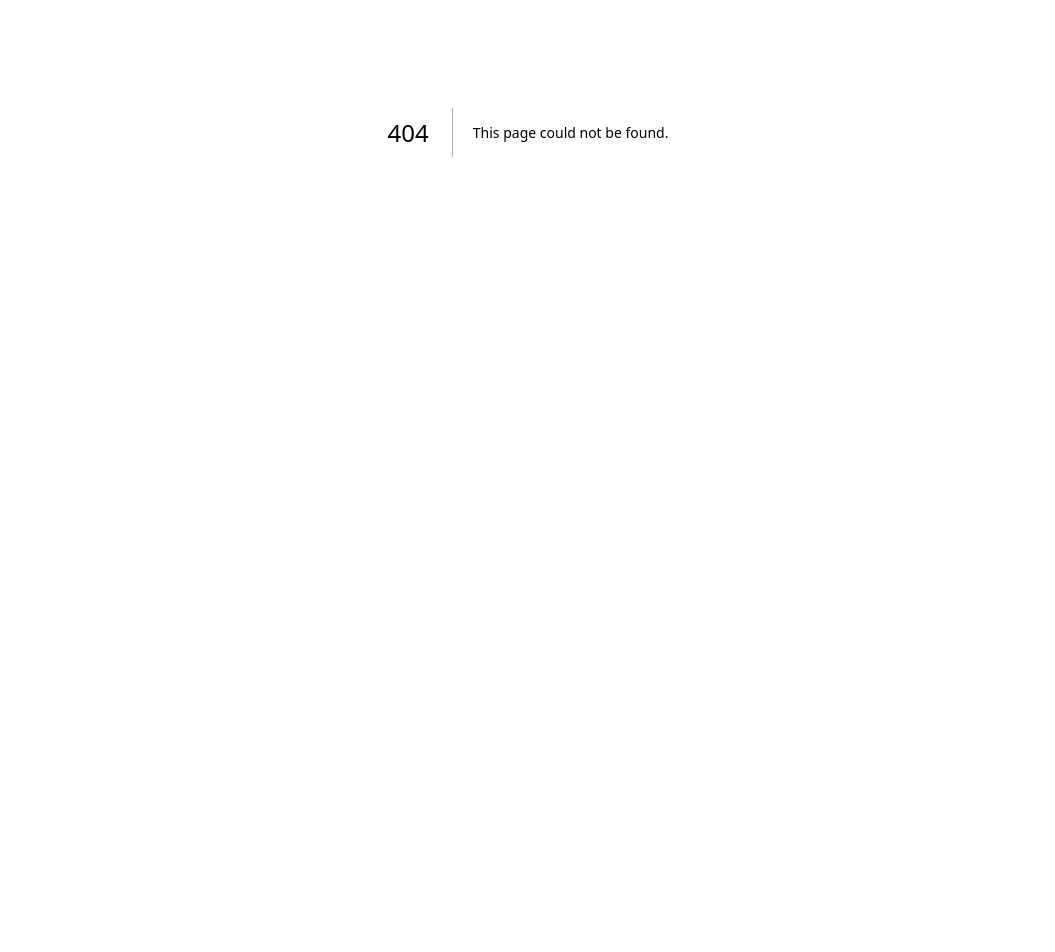
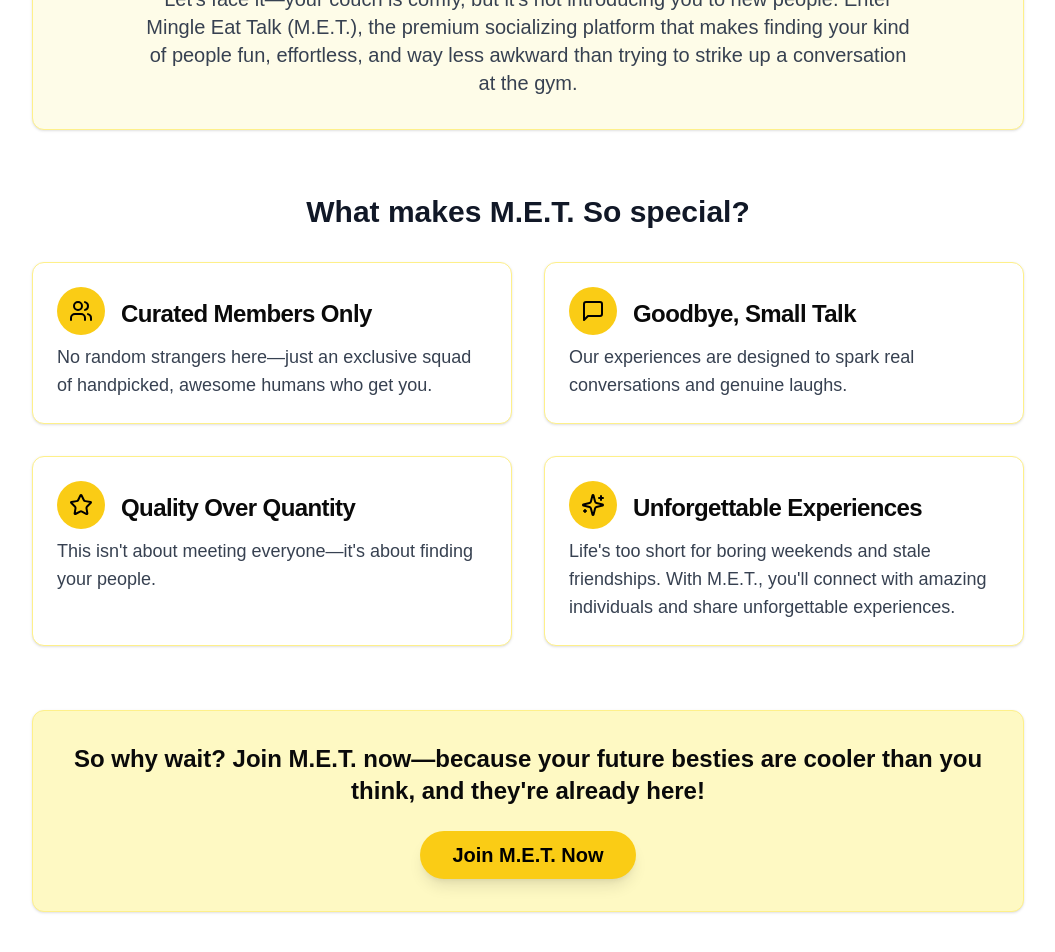
Before and after one commit to GeniusPlums/silver-octo-spoon, a Next.js app: page /why-join in a window 1280 px wide. Before the commit this address had no page. Shown: the part 268-1220 px from the top of the page, without its empty margins (112-1167 px from the left). Before the commit the page ends 800 px from the top, so only its background shows below. Built offline with nearby package versions, Linux system fonts and the light colour scheme.

Commit message:
galti se mistake

```diff
--- a/src/app/landing-page/page.tsx
+++ b/src/app/landing-page/page.tsx
@@ -280,7 +280,7 @@ const Footer: React.FC = () => {
             <ul className="space-y-2">
               <li><Link href="/about-us" className="text-gray-700 hover:text-black">About Us</Link></li>
               <li><Link href="/how-it-works" className="text-gray-700 hover:text-black">How It Works</Link></li>
-              <li><Link href="/why-mingle-eat-talk" className="text-gray-700 hover:text-black">Why Mingle Eat Talk</Link></li>
+              <li><Link href="/why-join" className="text-gray-700 hover:text-black">Why Mingle Eat Talk</Link></li>
             </ul>
           </div>
           <div>
--- /dev/null
+++ b/src/app/why-join/page.tsx
@@ -0,0 +1,61 @@
+import { Button } from "@/components/ui/button"
+import { Card, CardContent, CardHeader, CardTitle } from "@/components/ui/card"
+import { Users, MessageSquare, Star, Sparkles } from 'lucide-react'
+
+export default function WhyJoin() {
+  const features = [
+    { title: "Curated Members Only", description: "No random strangers here—just an exclusive squad of handpicked, awesome humans who get you.", icon: Users },
+    { title: "Goodbye, Small Talk", description: "Our experiences are designed to spark real conversations and genuine laughs.", icon: MessageSquare },
+    { title: "Quality Over Quantity", description: "This isn't about meeting everyone—it's about finding your people.", icon: Star },
+    { title: "Unforgettable Experiences", description: "Life's too short for boring weekends and stale friendships. With M.E.T., you'll connect with amazing individuals and share unforgettable experiences.", icon: Sparkles },
+  ]
+
+  return (
+    <div className="container mx-auto px-4 py-16 max-w-5xl text-gray-900">
+      <h1 className="text-5xl font-bold text-center mb-12">Why Join M.E.T.?</h1>
+      <div className="space-y-16">
+        <Card className="bg-yellow-50 border-yellow-200">
+          <CardContent className="p-8 text-center">
+            <h2 className="text-3xl font-semibold mb-6">Because making friends as an adult shouldn&apos;t be this hard!</h2>
+            <p className="text-xl text-gray-700 max-w-3xl mx-auto">
+              Let&apos;s face it—your couch is comfy, but it&apos;s not introducing you to new people. Enter Mingle Eat Talk (M.E.T.), the premium socializing platform that makes finding your kind of people fun, effortless, and way less awkward than trying to strike up a conversation at the gym.
+            </p>
+          </CardContent>
+        </Card>
+
+        <section>
+          <h2 className="text-3xl font-semibold mb-8 text-center">What makes M.E.T. So special?</h2>
+          <div className="grid md:grid-cols-2 gap-8">
+            {features.map((feature, index) => (
+              <Card key={index} className="border-yellow-200 hover:shadow-lg transition-shadow duration-300">
+                <CardHeader className="flex flex-row items-center space-x-4 pb-2">
+                  <div className="bg-yellow-400 text-black rounded-full p-3">
+                    <feature.icon size={24} />
+                  </div>
+                  <CardTitle className="text-2xl">{feature.title}</CardTitle>
+                </CardHeader>
+                <CardContent>
+                  <p className="text-gray-700 text-lg">{feature.description}</p>
+                </CardContent>
+              </Card>
+            ))}
+          </div>
+        </section>
+
+        <Card className="bg-yellow-100 border-yellow-200">
+          <CardContent className="p-8 text-center space-y-6">
+            <p className="text-2xl font-semibold">
+              So why wait? Join M.E.T. now—because your future besties are cooler than you think, and they&apos;re already here!
+            </p>
+            <Button
+              size="lg"
+              className="font-semibold bg-yellow-400 text-black px-8 py-6 text-xl rounded-full hover:bg-yellow-500 transition duration-300 shadow-lg hover:shadow-xl"
+            >
+              Join M.E.T. Now
+            </Button>
+          </CardContent>
+        </Card>
+      </div>
+    </div>
+  )
+}
--- a/src/components/why-join/page.tsx
+++ /dev/null
@@ -1,57 +0,0 @@
-import { Button } from "@/components/ui/button"
-import { Card, CardContent } from "@/components/ui/card"
-
-export default function WhyJoin() {
-  return (
-    <div className="container mx-auto px-4 py-16 max-w-4xl text-gray-900">
-      <h1 className="text-4xl font-bold text-center mb-8">Why Join M.E.T.?</h1>
-      <div className="space-y-8">
-        <section className="text-center">
-          <p className="text-2xl font-semibold mb-4">Because making friends as an adult shouldn&apos;t be this hard!</p>
-          <p className="text-lg text-gray-700">
-            Let&apos;s face it—your couch is comfy, but it&apos;s not introducing you to new people. Enter Mingle Eat Talk (M.E.T.), the premium socializing platform that makes finding your kind of people fun, effortless, and way less awkward than trying to strike up a conversation at the gym.
-          </p>
-        </section>
-
-        <section>
-          <h2 className="text-2xl font-semibold mb-4 text-center">What makes M.E.T. So special?</h2>
-          <div className="grid md:grid-cols-2 gap-6">
-            <Card>
-              <CardContent className="p-6">
-                <h3 className="text-xl font-semibold mb-2">Curated Members Only</h3>
-                <p className="text-gray-700">No random strangers here—just an exclusive squad of handpicked, awesome humans who get you.</p>
-              </CardContent>
-            </Card>
-            <Card>
-              <CardContent className="p-6">
-                <h3 className="text-xl font-semibold mb-2">Goodbye, Small Talk</h3>
-                <p className="text-gray-700">Our experiences are designed to spark real conversations and genuine laughs.</p>
-              </CardContent>
-            </Card>
-            <Card>
-              <CardContent className="p-6">
-                <h3 className="text-xl font-semibold mb-2">Quality Over Quantity</h3>
-                <p className="text-gray-700">This isn&apos;t about meeting everyone—it&apos;s about finding your people.</p>
-              </CardContent>
-            </Card>
-            <Card>
-              <CardContent className="p-6">
-                <h3 className="text-xl font-semibold mb-2">Unforgettable Experiences</h3>
-                <p className="text-gray-700">Life&apos;s too short for boring weekends and stale friendships. With M.E.T., you&apos;ll connect with amazing individuals and share unforgettable experiences.</p>
-              </CardContent>
-            </Card>
-          </div>
-        </section>
-
-        <section className="text-center space-y-6">
-          <p className="text-xl">
-            So why wait? Join M.E.T. now—because your future besties are cooler than you think, and they&apos;re already here!
-          </p>
-          <Button size="lg" className="font-semibold bg-yellow-400 text-black px-8 py-3 rounded-xl hover:bg-yellow-500 transition duration-300 shadow-lg hover:shadow-xl">
-            Join M.E.T. Now
-          </Button>
-        </section>
-      </div>
-    </div>
-  )
-}
```
